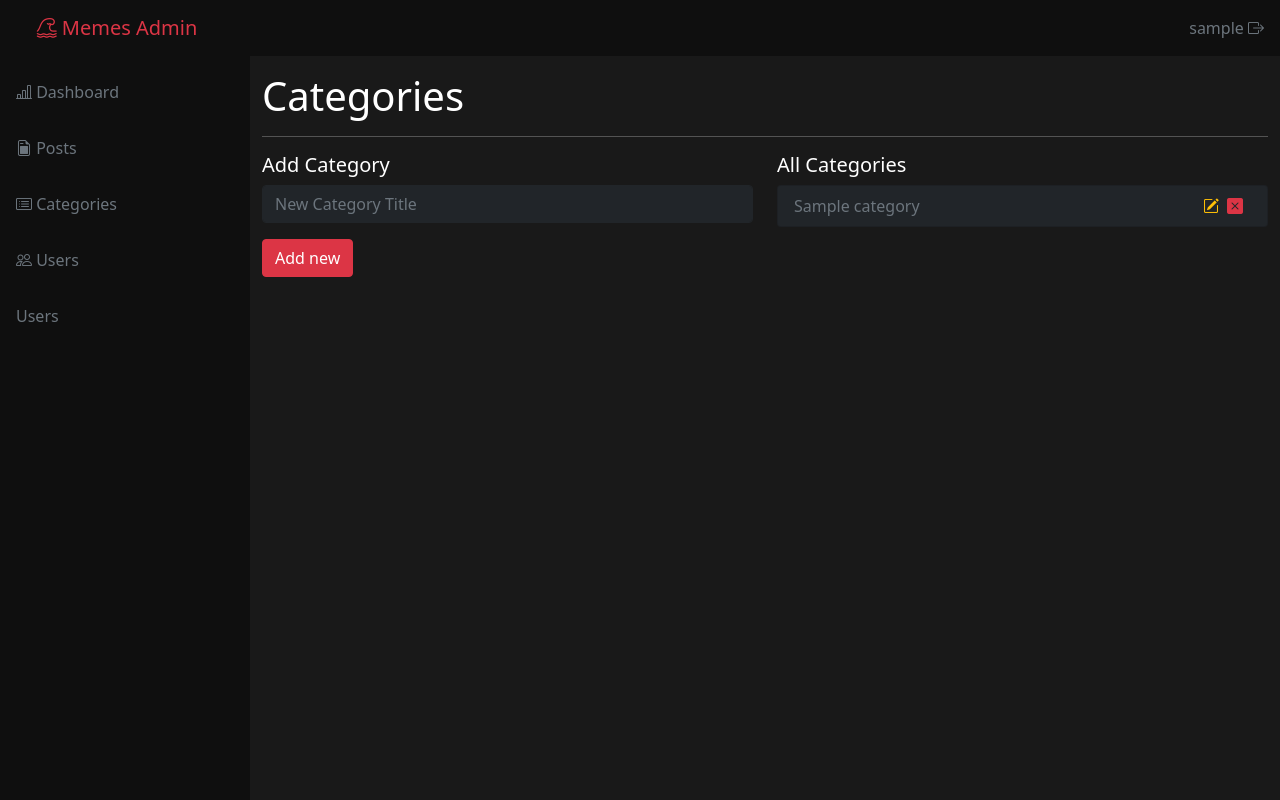
After one commit to kacperoni/meme-page, a PHP site: page /meme-page/admin/categories.php in a window 1280 px wide. The commit adds this page. Run offline with PHP 8.4, Linux system fonts and the light colour scheme; the visitor is signed in with stand-in values (Sample User, id 1); tables that the repository leaves empty or names only in its code hold one stand-in row (values such as "Sample post").

Commit message:
Finished basic skeleton and styling for admin panel and started working on admin functionalities. So far made categories page that allows admin to add, edit and delete categories. Also i've divided admin page to header, navigation, main and footer files.

```diff
--- /dev/null
+++ b/admin/categories.php
@@ -0,0 +1,85 @@
+<?php include "includes/admin_header.php"; ?>
+        <!-- Navigation -->
+        <?php include "includes/admin_navigation.php"; ?>
+        <div class="my-container">
+            <div class="tile-color text-end">
+            <p class="p-3"><a href="../includes/logout.php" class="text-secondary logout-link"><?php echo $_SESSION["username"]; ?>  <span class="bi bi-box-arrow-right"></span></p></a>
+            </div>
+            <div class="container text-white">
+                <!-- MAIN -->
+                <h1>Categories</h1>
+                <hr>
+                <div class="row">
+                    <div class="col">
+                        <?php if(!isset($_GET["categoryToChange"])): ?>
+                        <h5>Add Category</h5>
+                        <form action="" method="POST">
+                            <div class="form-group">
+                                <input type="text" name="catTitle" class="form-control text-secondary bg-dark border-dark" placeholder="New Category Title"autocomplete="off">
+                            </div>
+                            <div class="form-group mt-3">
+                                <input type="submit" class="btn btn-danger" name="addCategory" value="Add new">
+                            </div>
+                        </form>
+                        <?php else: ?>
+                        <h5>Edit Category</h5>
+                        <?php
+                            $catId = mysqli_real_escape_string($connection,$_GET["categoryToChange"]);
+                            $query = "SELECT cat_title FROM categories WHERE cat_id = $catId";
+                            $catTitleQuery = mysqli_query($connection,$query) or die("SQL Error :: ".mysqli_error($connection));
+                            $row = mysqli_fetch_row($catTitleQuery);
+                        ?>
+                        <form action="" method="POST">
+                            <div class="form-group">
+                                <input type="text" name="newCatTitle" class="form-control text-secondary bg-dark border-dark" value="<?php echo $row[0];?>" autocomplete="off">
+                            </div>
+                            <div class="form-group mt-3">
+                                <input type="submit" class="btn btn-danger" name="editCategory" value="Edit">
+                            </div>
+                        </form>
+                        <?php endif; ?>
+                        <?php
+                            if(isset($_POST["addCategory"])){
+                                $catTitle = mysqli_real_escape_string($connection,$_POST["catTitle"]);
+                                $query = "INSERT INTO categories (cat_title) VALUES ('$catTitle')";
+                                $addCatQuery = mysqli_query($connection,$query) or die("SQL Error :: ".mysqli_error($connection));
+                                header("Location: categories.php");
+                            }
+
+                            if(isset($_POST["editCategory"])){
+                                $newCatTitle = mysqli_real_escape_string($connection,$_POST["newCatTitle"]);
+                                $query = "UPDATE categories SET cat_title = '$newCatTitle' WHERE cat_id = $catId";
+                                $editCatQuery = mysqli_query($connection,$query) or die("SQL Error :: ".mysqli_error($connection));
+                                header("Location: categories.php");
+                            }
+                        ?>
+                    </div>
+                    <div class="col">
+                        <h5>All Categories</h5>
+                        <?php
+                            $query = "SELECT * FROM categories ORDER BY cat_title ASC";
+                            $allCategoriesQuery = mysqli_query($connection,$query) or die("SQL Error :: ".mysqli_errno($connection));
+                            while($row=mysqli_fetch_assoc($allCategoriesQuery)):
+                        ?>
+                        <ul class="list-group">
+                            <li class="list-group-item bg-dark text-secondary d-flex justify-content-between align-items-center mb-1"><?php echo $row["cat_title"]; ?>
+                            <div class='d-flex flex-row-reverse'>
+                                <a href='categories.php?categoryToDelete=<?php echo $row['cat_id']; ?>'><span class='bi bi-x-square-fill text-danger mx-2'></span></a>
+                                <a href='categories.php?categoryToChange=<?php echo $row['cat_id']; ?>'><span class='bi bi-pencil-square text-warning'></span></a>
+                            </div>
+                            </li>
+                        </ul>
+                        <?php endwhile; ?>
+                        <?php
+                            if(isset($_GET["categoryToDelete"])){
+                                $catId = mysqli_real_escape_string($connection,$_GET["categoryToDelete"]);
+                                $query = "DELETE FROM categories WHERE cat_id = $catId";
+                                mysqli_query($connection,$query) or die("SQL Error :: ".mysqli_errno($connection));
+                                header("Location: categories.php");
+                            }
+                        ?>
+                    </div>
+                </div>
+            </div>
+        </div>
+<?php include "includes/admin_footer.php"; ?>
--- /dev/null
+++ b/admin/includes/admin_footer.php
@@ -0,0 +1,4 @@
+</body>
+     <!-- Bootstrap JS Bundle with Popper -->
+     <script src="https://cdn.jsdelivr.net/npm/bootstrap@5.0.2/dist/js/bootstrap.bundle.min.js" integrity="sha384-MrcW6ZMFYlzcLA8Nl+NtUVF0sA7MsXsP1UyJoMp4YLEuNSfAP+JcXn/tWtIaxVXM" crossorigin="anonymous"></script>
+</html>
--- /dev/null
+++ b/admin/includes/admin_header.php
@@ -0,0 +1,25 @@
+<?php ob_start(); ?>
+<?php session_start(); ?>
+<?php require_once "../db.php";?>
+<!DOCTYPE html>
+<html lang="en">
+    <head>
+        <meta charset="UTF-8">
+        <title>Admin Memes</title>
+
+        <!-- Bootstrap CSS -->
+        <link href="https://cdn.jsdelivr.net/npm/bootstrap@5.0.2/dist/css/bootstrap.min.css" rel="stylesheet" integrity="sha384-EVSTQN3/azprG1Anm3QDgpJLIm9Nao0Yz1ztcQTwFspd3yD65VohhpuuCOmLASjC" crossorigin="anonymous">
+
+        <!-- JavaScript Bundle with Popper -->
+        <script src="https://cdn.jsdelivr.net/npm/bootstrap@5.2.0/dist/js/bootstrap.bundle.min.js" integrity="sha384-A3rJD856KowSb7dwlZdYEkO39Gagi7vIsF0jrRAoQmDKKtQBHUuLZ9AsSv4jD4Xa" crossorigin="anonymous"></script>
+
+        <!-- Bootstrap icons -->
+        <link rel="stylesheet" href="https://cdn.jsdelivr.net/npm/bootstrap-icons@1.8.3/font/bootstrap-icons.css">
+
+        <!-- Including own CSS styling -->
+        <link href="style.css" rel="stylesheet" type="text/css"/>
+
+        <!-- Including jQuery 3.6.0 -->
+        <script src="https://code.jquery.com/jquery-3.6.0.slim.js" integrity="sha256-HwWONEZrpuoh951cQD1ov2HUK5zA5DwJ1DNUXaM6FsY=" crossorigin="anonymous"></script>
+    </head>
+    <body>
--- /dev/null
+++ b/admin/includes/admin_navigation.php
@@ -0,0 +1,20 @@
+<nav class="navbar navbar-expand d-flex flex-column tile-color">
+    <a class="bi bi-tsunami navbar-brand px-0 text-danger" href="../index.php"> Memes Admin</a>
+    <ul class="navbar-nav d-flex flex-column w-100">
+        <li class="nav-item w-100 p-2 mt-3">
+            <a href="../admin/" class="bi bi-bar-chart-line nav-link text-secondary"> Dashboard</a>
+        </li>
+        <li class="nav-item w-100 p-2">
+            <a href="" class="bi bi-file-earmark-post nav-link text-secondary"> Posts</a>
+        </li>
+        <li class="nav-item w-100 p-2">
+            <a href="../admin/categories.php" class="bi bi-card-list nav-link text-secondary"> Categories</a>
+        </li>
+        <li class="nav-item w-100 p-2">
+            <a href="" class="bi bi-people nav-link text-secondary"> Users</a>
+        </li>
+        <li class="nav-item w-100 p-2">
+            <a href="" class="nav-link text-secondary">Users</a>
+        </li>
+    </ul>
+</nav>
--- /dev/null
+++ b/admin/style.css
@@ -0,0 +1,35 @@
+body{
+    background-color: rgb(25,25,25);
+}
+
+.tile-color{
+    background-color: rgb(15,15,15);
+}
+
+.navbar{
+    width:250px;
+    height: 100vh;
+    position:fixed;
+}
+.nav-link{
+    /* padding: 1em; */
+    font-size: 1rem;
+}
+.nav-link:active,
+.nav-link:focus,
+.nav-link:hover{
+    border-bottom: 2px solid red;
+}
+a{
+    text-decoration: none;
+}
+.logout-link:hover{
+    border-bottom: 2px solid red;
+}
+.my-container{
+    margin-left: 250px;
+}
+
+.list-group-item.bg-dark.text-secondary.d-flex.justify-content-between.align-items-center:hover{
+    border-bottom: 2px solid red;
+}
--- a/footer.php
+++ b/footer.php
@@ -1,5 +1,5 @@
 
         <!-- Bootstrap JS Bundle with Popper -->
-        <script src="https://cdn.jsdelivr.net/npm/bootstrap@5.0.2/dist/js/bootstrap.bundle.min.js" integrity="sha384-MrcW6ZMFYlzcLA8Nl+NtUVF0sA7MsXsP1UyJoMp4YLEuNSfAP+JcXn/tWtIaxVXM" crossorigin="anonymous"></script>
+        <script src="https://cdn.jsdelivr.net/npm/@popperjs/core@2.11.5/dist/umd/popper.min.js" integrity="sha384-MrcW6ZMFYlzcLA8Nl+NtUVF0sA7MsXsP1UyJoMp4YLEuNSfAP+JcXn/tWtIaxVXM" crossorigin="anonymous"></script>
     </body>
 </html>
--- a/navigation.php
+++ b/navigation.php
@@ -50,6 +50,7 @@
                 <li class="nav-item <?php echo $randomClass; ?>">
                     <a href="random.php?post_id=<?php echo $randomPostId; ?>" class="nav-link">Random</a>
                 </li>
+                <div class="collapse navbar-collapse" id="navbarNavDarkDropdown">
                 <li class="nav-item dropdown <?php echo $categoryClass; ?>">
                     <a class="nav-link dropdown-toggle" href="#" id="navbarDarkDropdownMenuLink" role="button" data-bs-toggle="dropdown" aria-expanded="false">
                         Categories
@@ -68,6 +69,7 @@
                         ?>
                     </ul>
                 </li>
+                </div>
             </ul>
         </div>
     </div>
```
Also changed, not shown: admin/index.php (+12 -30 lines), 2 other files.
